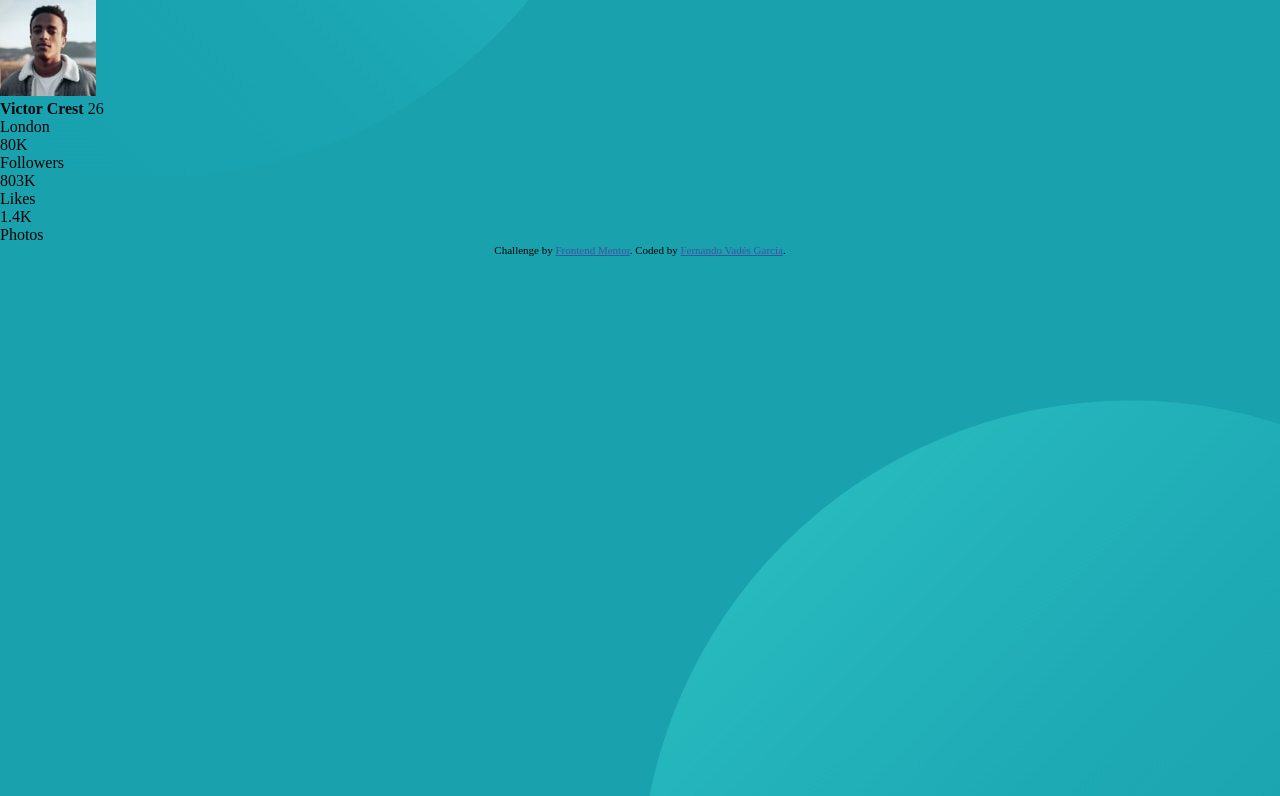
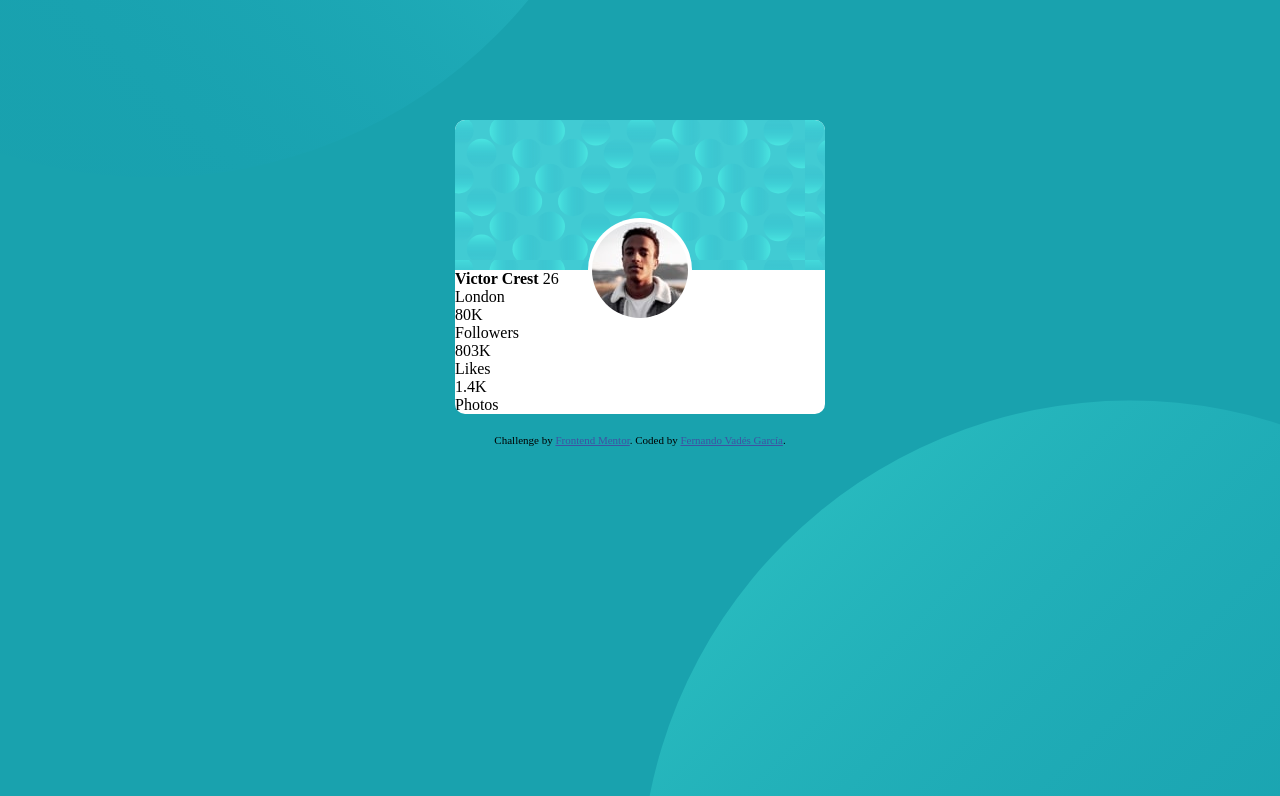
Before and after one commit to fvaldes0109/FM-Profile-Card, a plain HTML site: page index.html in a window 1280 px wide. Shown: the top 796 px of the page. Drawn offline with Linux system fonts and the light colour scheme.

Commit message:
Top and photo adjust

```diff
--- a/index.html
+++ b/index.html
@@ -31,11 +31,13 @@
 		<div id="bg-bottom">
 			<img alt="BG-bottom-photo" src="./images/bg-pattern-bottom.svg">
 		</div>
-		<main id=#card>
-			<div id=#photo>
+		<main id="card">
+			<div id="photo-border"></div>
+			<div id="photo">
 				<img alt="Profile photo" src="./images/image-victor.jpg">
-				<div id="top"></div>
-				<div id="bottom"></div>
+			</div>
+			<div id="top"></div>
+			<div id="bottom">
 				<div id="info">
 					<p id="name"><strong>Victor Crest</strong> 26</p>
 					<p id="city">London</p>
--- a/styles.css
+++ b/styles.css
@@ -4,17 +4,54 @@
 }
 
 body {
-    background-color: hsl(185, 75%, 39%)
+    background-color: hsl(185, 75%, 39%);
+    height: 900px;
+    overflow: hidden;
 }
 
 #bg-top {
     position: absolute;
     top: -100%;
     right: 50%;
+    z-index: -1;
 }
 
 #bg-bottom {
     position: absolute;
     top: 50%;
     left: 50%;
+    z-index: -1;
 }
+
+#card {
+    width: 370px;
+    margin: 120px auto 20px;
+    background-color: white;
+    border-radius: 10px;
+    overflow: hidden;
+    position: relative;
+}
+
+#photo, #photo-border {
+    width: 96px;
+    height: 96px;
+    position: absolute;
+    border-radius: 50%;
+    overflow: hidden;
+    right: 137px;
+    top: 102px;
+}
+
+#photo-border {
+    background-color: white;
+    width: 104px;
+    height: 104px;
+    right: 133px;
+    top: 98px;
+}
+
+#top {
+    background-image: url('./images/bg-pattern-card.svg');
+    width: 100%;
+    height: 150px;
+}
```
